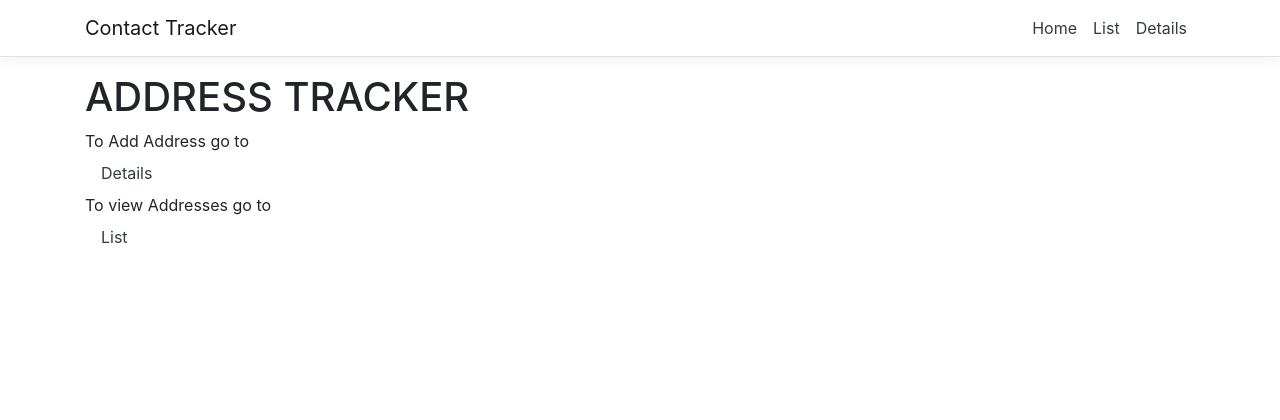
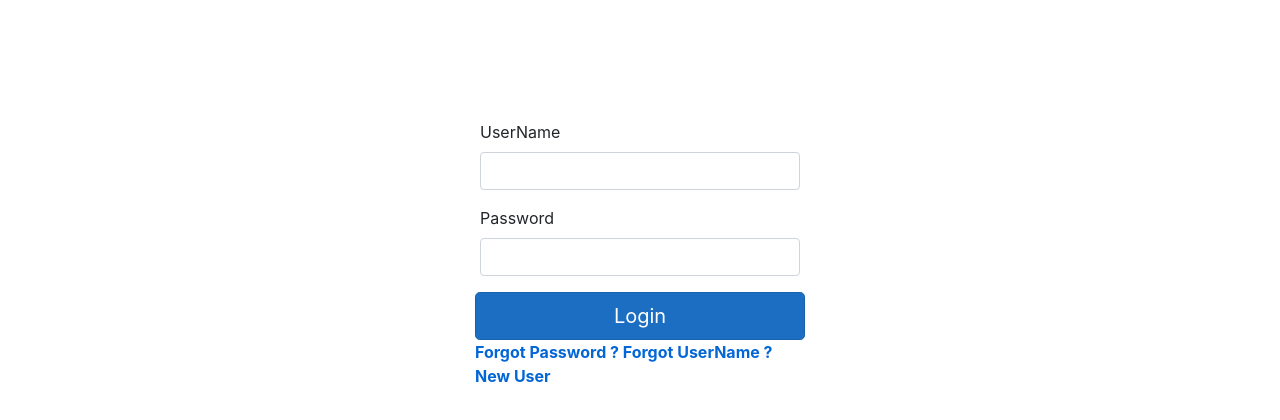
Before and after one commit to rajaniraju/ContactTracker, a React (Create React App) app in the folder ClientApp/: page / in a window 1280 px wide. Shown: the top 420 px of the page. Built offline with nearby package versions, Linux system fonts and the light colour scheme.

Commit message:
New Login Page created

```diff
--- a/ClientApp/src/App.js
+++ b/ClientApp/src/App.js
@@ -1,10 +1,12 @@
 import React, { Component } from "react";
+import { Route, Switch} from "react-router-dom";
 import "bootstrap/dist/css/bootstrap.min.css";
-import { Route } from "react-router";
+//import { Route } from "react-router";
 import { Layout } from "./components/Layout";
 import { List } from "./components/List";
 import { Details } from "./components/Details";
 import { Home } from "./components/Home";
+import { Login } from "./components/Login";
 
 import "./custom.css";
 
@@ -13,11 +15,14 @@ export default class App extends Component {
 
 	render() {
 		return (
+			<Switch>
+				<Route exact path="/" component={Login} />
 				<Layout>
 				<Route exact path="/" component={Home} />
 				<Route exact path="/List" component={List} />
 				<Route exact path="/Details" component={Details} />
 				</Layout>
+			</Switch>
 		);
 	}
 }
--- a/ClientApp/src/components/Details.js
+++ b/ClientApp/src/components/Details.js
@@ -11,6 +11,7 @@ export class Details extends Component {
 
     constructor(props) {
         super(props);
+
 
         this.state = {
             firstName: "",
--- /dev/null
+++ b/ClientApp/src/components/Login.css
@@ -0,0 +1,10 @@
+@media all and (min-width: 480px) {
+    .Login {
+      padding: 60px 0;
+    }
+
+    .Login form {
+      margin: 0 auto;
+      max-width: 320px;
+    }
+  }
--- /dev/null
+++ b/ClientApp/src/components/Login.js
@@ -0,0 +1,37 @@
+import React, { Component } from "react";
+import "./Login.css"
+import { Button, Col, Form,Alert } from "react-bootstrap";
+export class Login extends Component {
+	static displayName = Login.name;
+	portNumber = "44300";
+
+	render() {
+		return (
+			<div className="Login">
+				<Form className="Login form">
+					<Form.Row>
+						<Form.Group as={Col} controlId="formGridfName">
+							<Form.Label >UserName</Form.Label>
+							<Form.Control type="UserName" name="UserName" />
+						</Form.Group>
+					</Form.Row>
+					<Form.Row>
+						<Form.Group as={Col} controlId="formGridlName">
+							<Form.Label>Password</Form.Label>
+							<Form.Control type="Password" name="Password" />
+						</Form.Group>
+					</Form.Row>
+					<Form.Row>
+						<Button block size="lg" type="submit" >Login</Button>
+					</Form.Row>
+					<Form.Row>
+                    <Alert.Link href={"#"}> Forgot Password ?  Forgot UserName ?</Alert.Link>
+					</Form.Row>
+                    <Form.Row>
+                        <Alert.Link href={"#"}>New User</Alert.Link>
+					</Form.Row>
+				</Form>
+			</div>
+		);
+	}
+}
```
Lines whose indentation alone changed are shown as unchanged.
